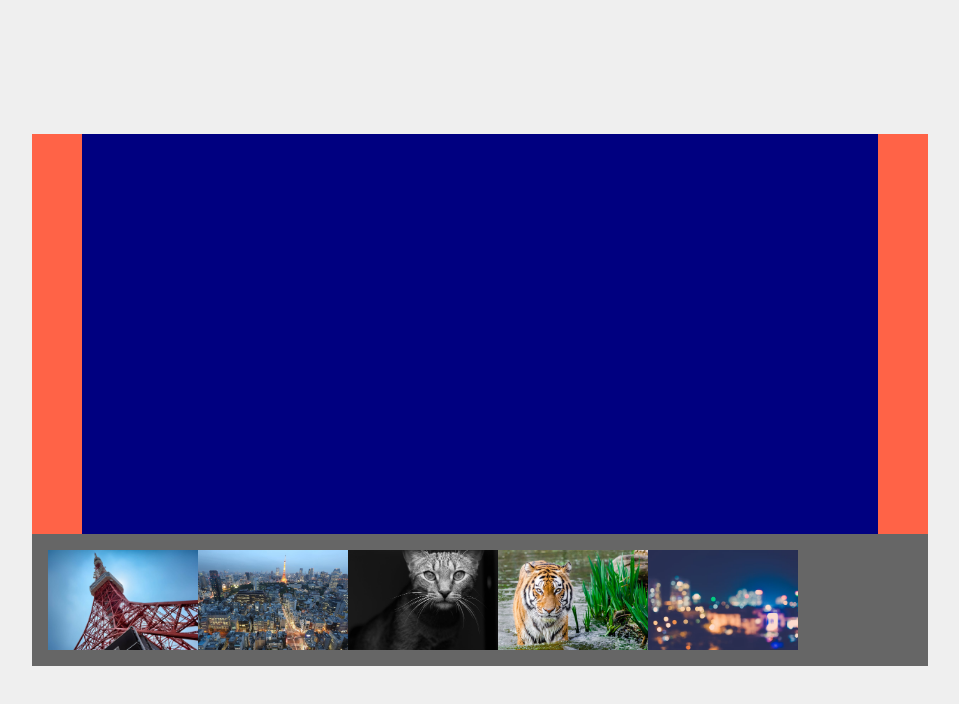
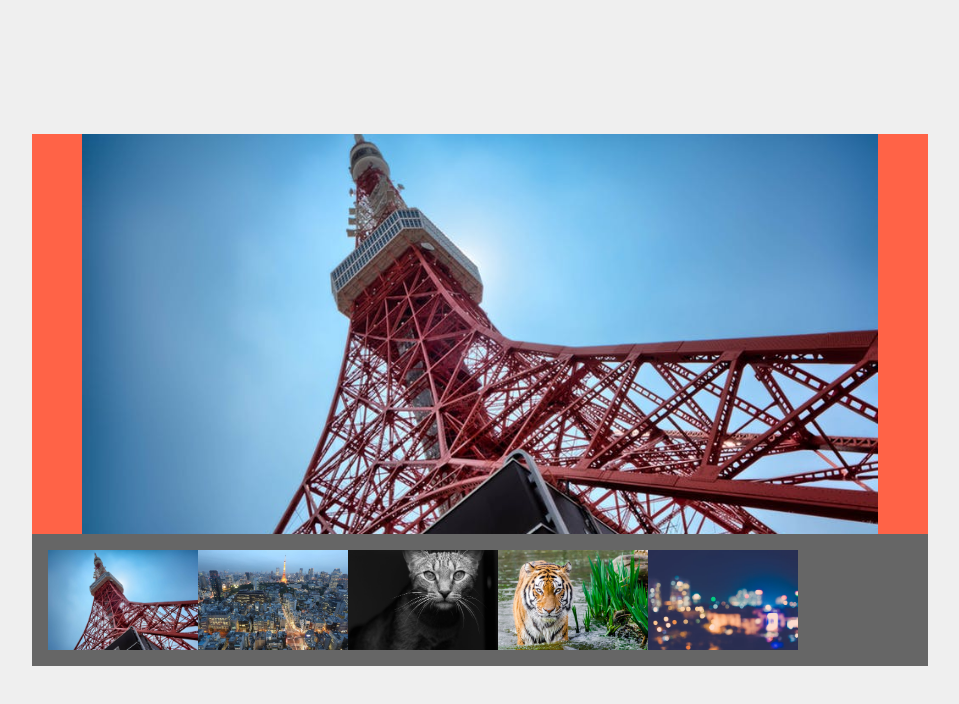
Before and after one commit to green-fox-academy/ca-image-gallery, a plain HTML site: page index.html in a window 1280 px wide. Shown: the whole page, without its empty margins (160-1119 px from the left). Drawn offline with Linux system fonts and the light colour scheme.

Commit message:
feat(gallery): main image displays correctly

```diff
--- a/css/main.css
+++ b/css/main.css
@@ -27,7 +27,11 @@ body {
 	position: relative;
 	flex: 1 1 100%;
 	overflow: hidden;
+	background-size: cover;
+	background-position: center;
 }
+
+/* description */
 
 .image div {
 	background: rgba(0,0,0,0.5);
@@ -35,6 +39,7 @@ body {
 	padding: 1rem;
 	position: absolute;
 	left: 0;
+	right: 0;
 	bottom: 0;
 	transform: translateY(100%);
 	transition: 0.3s all ease;
--- a/index.html
+++ b/index.html
@@ -1,6 +1,7 @@
 <!DOCTYPE html>
 <html>
 <head>
+	<meta charset="utf-8">
 	<title>Image gallery</title>
 	<link rel="stylesheet" type="text/css" href="css/main.css">
 </head>
--- a/js/app.js
+++ b/js/app.js
@@ -13,11 +13,21 @@
 const App = function(rootElement, images) {
 	this.root = document.querySelector(rootElement);
 	this.thumbnails = this.root.querySelector('.thumbnails');
+	this.mainImage = this.root.querySelector('.image');
+	this.descTitle = this.root.querySelector('.image h1');
+	this.descBody = this.root.querySelector('.image p');
 	this.images = images;
 
 	this.init = function() {
-		console.log('App started');
+		this.displayImage(0);
 		this.generateThumbnails();
+	}
+
+	this.displayImage = function(index) {
+		let img = this.images[index];
+		this.mainImage.style.backgroundImage = 'url(images/' + img.file + ')';
+		this.descTitle.innerText = img.title;
+		this.descBody.innerText = img.desc;
 	}
 
 	this.generateThumbnails = function () {
```
